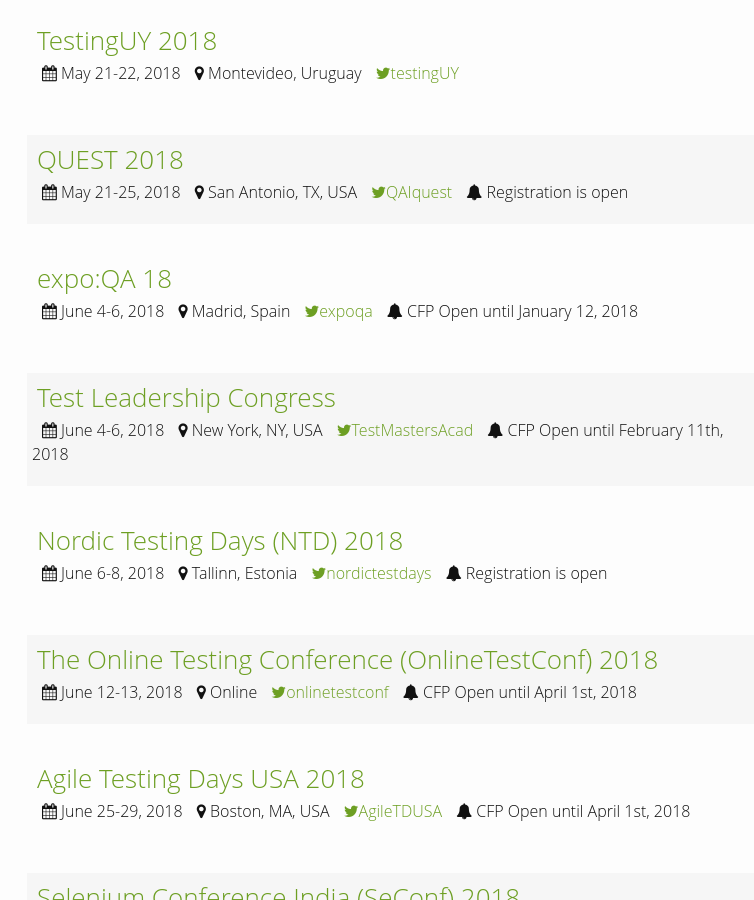
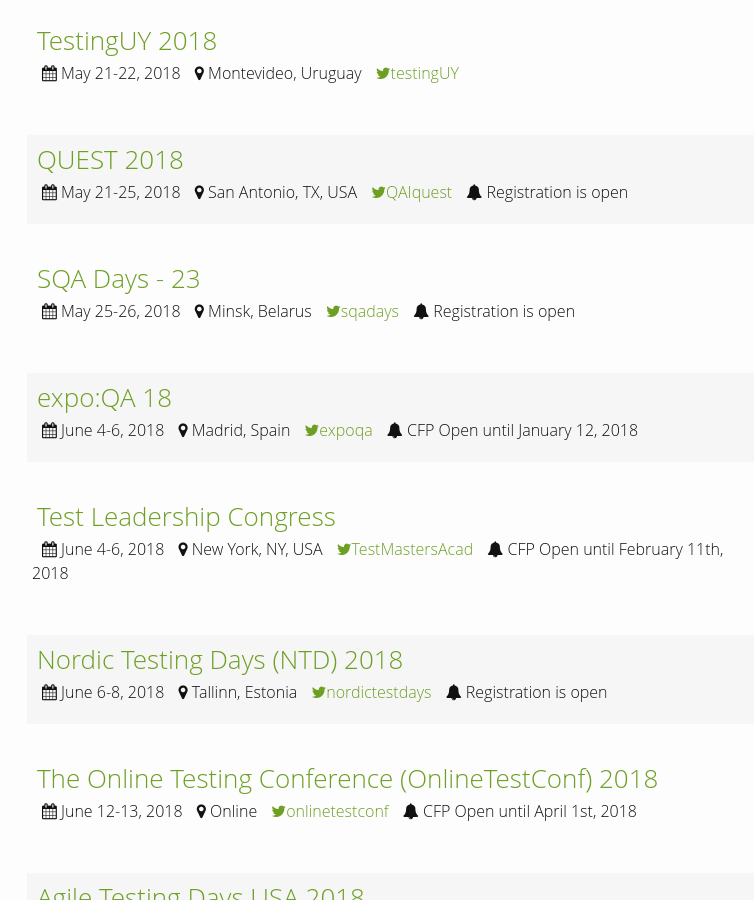
Before and after one commit to TestingConferences/testingconferences.github.io, a Jekyll site: the page built from index.html, in a window 1280 px wide and 900 px high, scrolled down 2844 px. Shown: the whole window, without its empty margins (243-997 px from the left). Built offline with Jekyll 4.4.1, drawn with Linux system fonts in a browser that asks for light colours.

Commit message:
Added SQA Days 23

```diff
--- a/_data/current.yml
+++ b/_data/current.yml
@@ -159,6 +159,13 @@
   dates: "May 21-25, 2018"
   url: http://qaiquest.org/2018/
   twitter: QAIquest
+  status: Registration is open
+
+- name: SQA Days - 23
+  location: Minsk, Belarus
+  dates: "May 25-26, 2018"
+  url: http://sqadays.com/en/index
+  twitter: sqadays
   status: Registration is open
 
 - name: expo:QA 18
```
